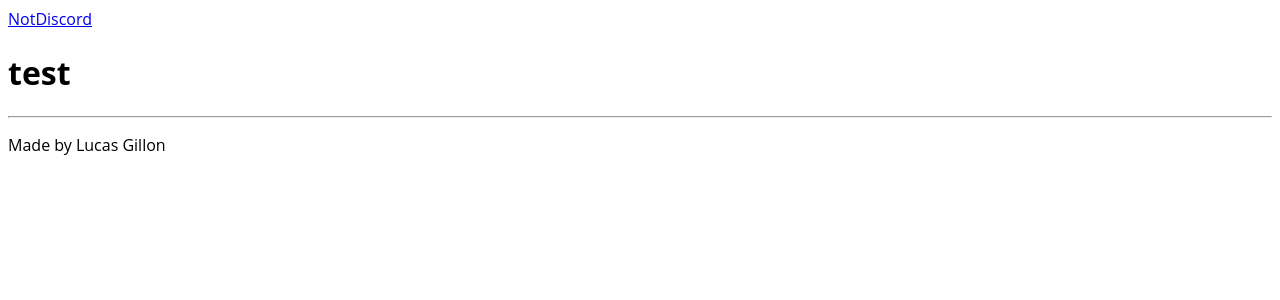
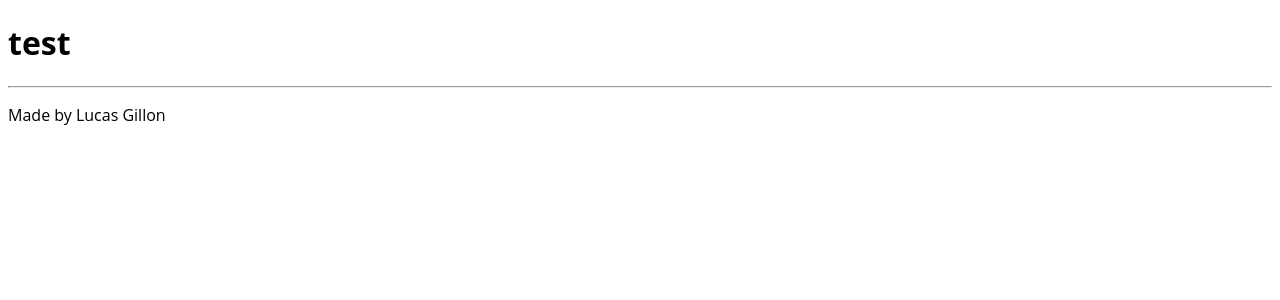
Before and after one commit to lucas-gillon/ticketing-tool, a Next.js app: page / in a window 1280 px wide. Shown: the top 300 px of the page. Built offline with nearby package versions, Linux system fonts and the light colour scheme.

Commit message:
ajout de react-bootstrap

```diff
--- a/components/layout.tsx
+++ b/components/layout.tsx
@@ -1,6 +1,6 @@
 // import { useUser } from "@auth0/nextjs-auth0";
 import Head from "next/head";
-import Link from "next/link";
+import Navbar from "react-bootstrap/Navbar";
 import { ReactNode } from "react";
 
 const Layout: React.FC<{ children: any }> = ({
@@ -9,25 +9,12 @@ const Layout: React.FC<{ children: any }> = ({
   children: ReactNode;
 }) => {
   return (
-    <div className="Background">
+    <div>
       <Head>
-        <title>NotDiscord</title>
-        <link rel="icon" href="/favicon.ico" />
       </Head>
-      <nav>
-        <header className="p-3 bg-primary  text-white">
-          <div className="container">
-            <div className="d-flex flex-wrap align-items-center justify-content-center justify-content-lg-start">
-              <Link href="/">
-                <a className="d-flex align-items-center mb-2 mb-lg-0 text-white text-decoration-none">
-                  NotDiscord
-                </a>
-              </Link>
-              <ul className="nav col-12 col-lg-auto me-lg-auto mb-2 justify-content-center mb-md-0"></ul>
-            </div>
-          </div>
-        </header>
-      </nav>
+      <Navbar>
+      <title>NotDiscord</title>
+      </Navbar>
       {children}
       <footer>
         <hr />
--- a/package.json
+++ b/package.json
@@ -9,9 +9,11 @@
     "lint": "next lint"
   },
   "dependencies": {
+    "bootstrap": "^5.1.3",
     "mongodb": "^4.7.0",
     "next": "12.2.0",
-    "react": "18.2.0",
+    "react": "^18.2.0",
+    "react-bootstrap": "^2.4.0",
     "react-dom": "18.2.0"
   },
   "devDependencies": {
```
Also changed, not shown: 1 other file (tests, documents, lock files or other folders).
